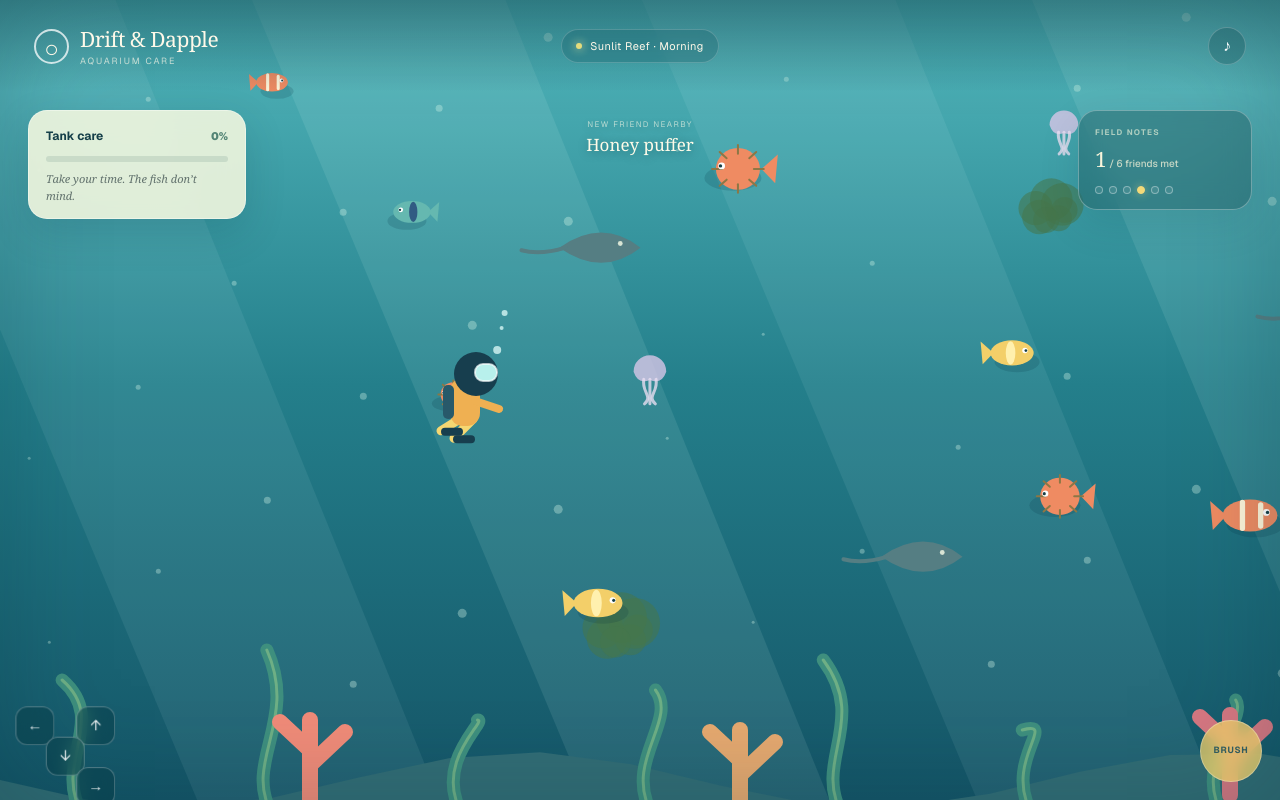
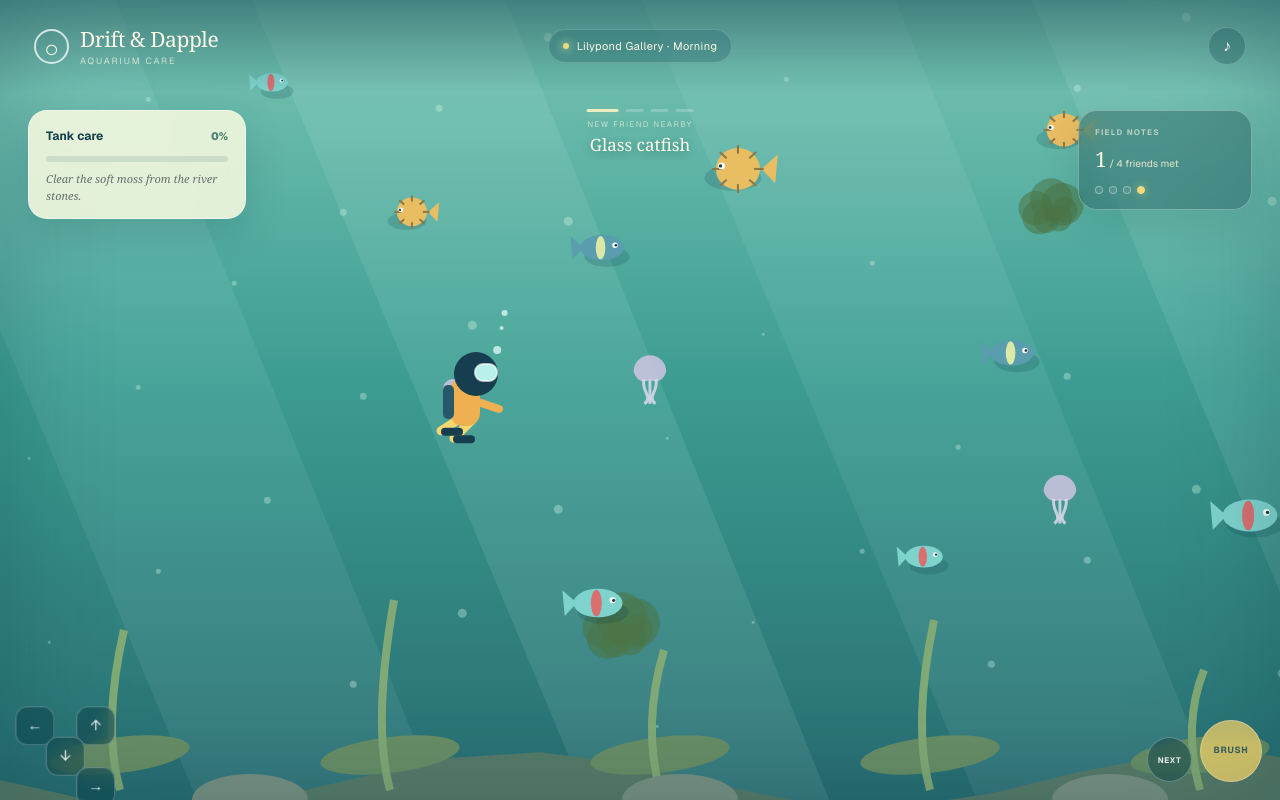
Before and after one commit to evan-y-zhong/cozy-aquarium, a Next.js app: page / in a window 1280 px wide. Built offline with nearby package versions, Linux system fonts and the light colour scheme.

Commit message:
Add multi-habitat aquarium journey

```diff
--- a/app/globals.css
+++ b/app/globals.css
@@ -31,6 +31,10 @@ button { font: inherit; }
 .species-dots { display: flex; gap: 6px; margin-top: 10px; }
 .species-dots i { width: 8px; height: 8px; border: 1px solid rgba(255,255,255,.36); border-radius: 50%; background: rgba(255,255,255,.08); transition: .3s ease; }
 .species-dots i.found { border-color: #f3d979; background: #f3d979; box-shadow: 0 0 9px rgba(255,229,129,.48); }
+.level-map { position: absolute; z-index: 2; top: 109px; left: 50%; display: flex; gap: 7px; transform: translateX(-50%); pointer-events: none; }
+.level-map span { width: 18px; height: 3px; border-radius: 99px; background: rgba(255,255,255,.22); transition: .35s ease; }
+.level-map span.current { width: 32px; background: rgba(255,248,195,.86); box-shadow: 0 0 10px rgba(255,240,159,.3); }
+.level-map span.visited { background: rgba(220,238,193,.5); }
 .creature-label { position: absolute; z-index: 2; top: 118px; left: 50%; opacity: 0; transform: translate(-50%, -5px); text-align: center; color: #fffbe8; text-shadow: 0 2px 10px rgba(4,50,58,.4); transition: .25s ease; pointer-events: none; }
 .creature-label.visible { opacity: 1; transform: translate(-50%, 0); }
 .creature-label span { display: block; font-size: 8px; text-transform: uppercase; letter-spacing: .18em; opacity: .62; }
@@ -41,23 +45,40 @@ kbd { display: inline-grid; min-width: 27px; height: 25px; place-items: center;
 .controls-card { position: absolute; z-index: 2; left: 50%; bottom: 24px; display: flex; align-items: center; gap: 13px; transform: translateX(-50%); padding: 9px 15px; border: 1px solid rgba(255,255,255,.2); border-radius: 999px; background: rgba(10,61,71,.48); color: rgba(247,255,243,.82); backdrop-filter: blur(10px); font-size: 10px; white-space: nowrap; }
 .controls-card kbd { height: 22px; background: rgba(249,252,226,.9); }
 .controls-card i { width: 3px; height: 3px; border-radius: 50%; background: rgba(255,255,255,.4); }
+.next-card { position: absolute; z-index: 3; right: 27px; bottom: 24px; width: 174px; padding: 8px 10px 9px; border: 1px solid rgba(255,255,255,.22); border-radius: 15px; background: rgba(9,55,67,.48); color: rgba(251,253,229,.9); backdrop-filter: blur(10px); transition: transform .2s ease, background .2s ease; }
+.next-card.holding { transform: translateY(-2px); background: rgba(18,70,77,.72); }
+.next-copy { display: flex; align-items: center; gap: 9px; }
+.next-copy kbd { flex: 0 0 auto; }
+.next-copy span { overflow: hidden; font-family: Georgia, serif; font-size: 11px; text-overflow: ellipsis; white-space: nowrap; }
+.next-copy small { display: block; margin-bottom: 1px; color: rgba(242,248,224,.54); font-family: var(--font-geist-sans), sans-serif; font-size: 7px; text-transform: uppercase; letter-spacing: .11em; }
+.next-track { height: 2px; overflow: hidden; margin-top: 7px; border-radius: 4px; background: rgba(255,255,255,.13); }
+.next-track span { display: block; height: 100%; border-radius: inherit; background: #f0d879; }
 .touch-controls { display: none; }
 .completion-card { position: absolute; z-index: 4; left: 50%; top: 50%; display: flex; align-items: center; gap: 14px; width: min(390px, calc(100% - 32px)); padding: 18px 22px; opacity: 0; transform: translate(-50%, -42%); border: 1px solid rgba(255,255,255,.6); border-radius: 24px; background: rgba(255, 249, 224, .94); box-shadow: 0 24px 70px rgba(5,52,59,.25); transition: .6s cubic-bezier(.16,1,.3,1); pointer-events: none; }
 .completion-card.visible { opacity: 1; transform: translate(-50%, -50%); }
 .completion-card > span { display: grid; flex: 0 0 43px; width: 43px; height: 43px; place-items: center; border-radius: 50%; background: #e6cf72; color: #fffce7; font-size: 20px; }
 .completion-card strong { font-family: Georgia, serif; font-size: 18px; font-weight: 500; }
 .completion-card p { margin: 3px 0 0; color: #63756e; font-size: 10px; }
+.level-intro { position: absolute; z-index: 7; top: 50%; left: 50%; opacity: 0; transform: translate(-50%, -45%); color: #fff9df; text-align: center; text-shadow: 0 4px 22px rgba(3,30,43,.45); transition: opacity .65s ease, transform .65s cubic-bezier(.16,1,.3,1); pointer-events: none; }
+.level-intro.visible { opacity: 1; transform: translate(-50%, -50%); }
+.level-intro span { display: block; margin-bottom: 7px; font-size: 8px; font-weight: 650; text-transform: uppercase; letter-spacing: .22em; opacity: .7; }
+.level-intro strong { display: block; font-family: Georgia, serif; font-size: clamp(34px, 5vw, 62px); font-weight: 500; letter-spacing: -.03em; }
+.level-intro p { margin: 6px 0 0; font-family: Georgia, serif; font-size: 13px; font-style: italic; opacity: .78; }
+.transition-wash { position: absolute; z-index: 6; inset: 0; background: #f7f2cf; mix-blend-mode: screen; pointer-events: none; }
 @media (hover: none), (pointer: coarse) {
   .controls-card { display: none; }
   .touch-controls { position: absolute; z-index: 3; inset: auto 18px 18px; display: flex; align-items: end; justify-content: space-between; pointer-events: none; }
   .direction-pad { display: grid; grid-template-columns: repeat(3, 39px); grid-template-rows: repeat(2, 39px); gap: 4px; transform: rotate(45deg); }
-  .direction-pad button, .brush-button { border: 1px solid rgba(255,255,255,.28); background: rgba(8,59,69,.48); color: rgba(255,255,255,.88); backdrop-filter: blur(8px); pointer-events: auto; touch-action: none; user-select: none; }
+  .direction-pad button, .brush-button, .next-button { border: 1px solid rgba(255,255,255,.28); background: rgba(8,59,69,.48); color: rgba(255,255,255,.88); backdrop-filter: blur(8px); pointer-events: auto; touch-action: none; user-select: none; }
   .direction-pad button { border-radius: 12px; transform: rotate(-45deg); font-size: 15px; }
   .direction-pad button:nth-child(1) { grid-column: 2; grid-row: 1; }
   .direction-pad button:nth-child(2) { grid-column: 1; grid-row: 2; }
   .direction-pad button:nth-child(3) { grid-column: 2; grid-row: 2; }
   .direction-pad button:nth-child(4) { grid-column: 3; grid-row: 2; }
+  .touch-actions { display: flex; align-items: end; gap: 8px; }
   .brush-button { width: 62px; height: 62px; border-radius: 50%; background: rgba(242, 208, 105, .72); color: #325c5e; font-size: 9px; font-weight: 700; text-transform: uppercase; letter-spacing: .08em; }
+  .next-button { width: 45px; height: 45px; border-radius: 50%; font-size: 8px; font-weight: 700; text-transform: uppercase; letter-spacing: .08em; }
+  .next-card { display: none; }
 }
-@media (max-width: 640px) { .game-header { height: 76px; padding: 0 17px; grid-template-columns: 1fr auto; } .tank-label { display: none; } .brand h1 { font-size: 18px; } .care-card { top: 82px; left: 14px; width: 184px; padding: 13px 14px; } .field-card { top: 82px; right: 14px; width: 139px; padding: 12px 13px; } .creature-label { top: 168px; } .clean-prompt { bottom: 98px; } }
+@media (max-width: 640px) { .game-header { height: 76px; padding: 0 17px; grid-template-columns: 1fr auto; } .tank-label { display: none; } .brand h1 { font-size: 18px; } .care-card { top: 82px; left: 14px; width: 184px; padding: 13px 14px; } .field-card { top: 82px; right: 14px; width: 139px; padding: 12px 13px; } .level-map { top: 169px; } .creature-label { top: 188px; } .clean-prompt { bottom: 98px; } }
 @media (prefers-reduced-motion: reduce) { .clean-prompt, .progress-track span { transition: none; } }
--- a/app/page.tsx
+++ b/app/page.tsx
@@ -13,19 +13,87 @@ type Fish = {
   kind: 'tang' | 'clown' | 'butterfly' | 'puffer' | 'ray' | 'jelly';
   phase: number;
   temperament: 'shy' | 'curious' | 'calm';
+  name: string;
 };
 
 type Algae = { x: number; y: number; amount: number; size: number };
 
+type Level = {
+  id: 'freshwater' | 'saltwater' | 'kelp' | 'deepsea';
+  name: string;
+  moment: string;
+  note: string;
+  colors: [string, string, string];
+  floor: string;
+  growth: string;
+  species: Array<{ kind: Fish['kind']; name: string; color: string; accent: string }>;
+};
+
 const WORLD = { width: 2800, height: 1050 };
-const SPECIES = {
-  tang: 'Blue tang',
-  clown: 'Clownfish',
-  butterfly: 'Butterflyfish',
-  puffer: 'Honey puffer',
-  ray: 'Reef ray',
-  jelly: 'Moon jelly',
-} as const;
+const LEVELS: Level[] = [
+  {
+    id: 'freshwater',
+    name: 'Lilypond Gallery',
+    moment: 'Morning',
+    note: 'Clear the soft moss from the river stones.',
+    colors: ['#79c6b5', '#3c9c91', '#276d72'],
+    floor: '#577b68',
+    growth: '76, 117, 69',
+    species: [
+      { kind: 'butterfly', name: 'Neon tetra', color: '#7fd3cd', accent: '#db6f70' },
+      { kind: 'puffer', name: 'Golden gourami', color: '#e9bd62', accent: '#fff0b4' },
+      { kind: 'tang', name: 'Blue discus', color: '#5a9dae', accent: '#dce9a6' },
+      { kind: 'jelly', name: 'Glass catfish', color: '#dcefea', accent: '#aacfc9' },
+    ],
+  },
+  {
+    id: 'saltwater',
+    name: 'Sunlit Reef',
+    moment: 'Noon',
+    note: 'Brush the coral shelves until they glow.',
+    colors: ['#53b8bd', '#247f8b', '#145567'],
+    floor: '#326d75',
+    growth: '70, 119, 76',
+    species: [
+      { kind: 'clown', name: 'Clownfish', color: '#ef8b62', accent: '#fff0ae' },
+      { kind: 'tang', name: 'Blue tang', color: '#4f91be', accent: '#f2cf57' },
+      { kind: 'butterfly', name: 'Butterflyfish', color: '#f3cf69', accent: '#315b83' },
+      { kind: 'puffer', name: 'Honey puffer', color: '#d9b85c', accent: '#fff0ae' },
+      { kind: 'ray', name: 'Reef ray', color: '#557e83', accent: '#d8e4d4' },
+    ],
+  },
+  {
+    id: 'kelp',
+    name: 'Kelp Forest',
+    moment: 'Golden Hour',
+    note: 'Tidy the old stones beneath the swaying canopy.',
+    colors: ['#5d9e87', '#2e746b', '#173f4c'],
+    floor: '#3e5e4c',
+    growth: '102, 124, 65',
+    species: [
+      { kind: 'puffer', name: 'Garibaldi', color: '#ed9b4a', accent: '#f7c56a' },
+      { kind: 'butterfly', name: 'Copper rockfish', color: '#b96d4f', accent: '#e2ba78' },
+      { kind: 'ray', name: 'Leopard shark', color: '#74877e', accent: '#d4dece' },
+      { kind: 'jelly', name: 'Sea nettle', color: '#e0c6b4', accent: '#f0dba4' },
+    ],
+  },
+  {
+    id: 'deepsea',
+    name: 'Midnight Trench',
+    moment: 'Quiet Watch',
+    note: 'Polish the mineral glass under the glowing shoals.',
+    colors: ['#152e49', '#10213d', '#090f28'],
+    floor: '#18263b',
+    growth: '53, 104, 105',
+    species: [
+      { kind: 'tang', name: 'Lanternfish', color: '#315474', accent: '#8de4c3' },
+      { kind: 'butterfly', name: 'Silver hatchetfish', color: '#7e9cab', accent: '#b9f0d9' },
+      { kind: 'jelly', name: 'Ghost jelly', color: '#8a8eda', accent: '#c6bcff' },
+      { kind: 'ray', name: 'Velvet ray', color: '#283657', accent: '#86d9c8' },
+      { kind: 'puffer', name: 'Little angler', color: '#55627a', accent: '#f5d66d' },
+    ],
+  },
+];
 
 function roundedRect(
   ctx: CanvasRenderingContext2D,
@@ -205,17 +273,66 @@ function drawDiver(ctx: CanvasRenderingContext2D, x: number, y: number, facing:
   ctx.restore();
 }
 
-function drawReef(ctx: CanvasRenderingContext2D) {
-  ctx.fillStyle = '#326d75';
+function drawEnvironment(ctx: CanvasRenderingContext2D, level: Level, time: number) {
+  ctx.fillStyle = level.floor;
   ctx.beginPath();
   ctx.moveTo(0, 900);
   for (let x = 0; x <= WORLD.width; x += 90) {
-    ctx.lineTo(x, 880 + Math.sin(x * 0.009) * 28);
+    ctx.lineTo(x, 880 + Math.sin(x * 0.009 + LEVELS.indexOf(level)) * 28);
   }
   ctx.lineTo(WORLD.width, WORLD.height);
   ctx.lineTo(0, WORLD.height);
   ctx.fill();
 
+  if (level.id === 'freshwater') {
+    for (let x = 120; x < WORLD.width; x += 270) {
+      ctx.fillStyle = '#678e65';
+      ctx.beginPath();
+      ctx.ellipse(x, 855, 70, 18, -0.12, 0, Math.PI * 2);
+      ctx.fill();
+      ctx.strokeStyle = '#80a975';
+      ctx.lineWidth = 8;
+      ctx.beginPath();
+      ctx.moveTo(x, 890);
+      ctx.quadraticCurveTo(x - 18, 825, x + 4, 770 - (x % 80));
+      ctx.stroke();
+    }
+    for (let x = 250; x < WORLD.width; x += 430) {
+      ctx.fillStyle = '#789182';
+      ctx.beginPath();
+      ctx.ellipse(x, 900, 58, 26, 0, 0, Math.PI * 2);
+      ctx.fill();
+    }
+  } else if (level.id === 'kelp') {
+    for (let x = 55; x < WORLD.width; x += 105) {
+      const h = 260 + ((x * 13) % 330);
+      const sway = Math.sin(time * 0.0007 + x) * 32;
+      ctx.strokeStyle = x % 210 ? '#597b48' : '#719253';
+      ctx.lineWidth = 18;
+      ctx.lineCap = 'round';
+      ctx.beginPath();
+      ctx.moveTo(x, 920);
+      ctx.bezierCurveTo(x - 40, 780, x + sway + 30, 650, x + sway, 920 - h);
+      ctx.stroke();
+      ctx.fillStyle = 'rgba(152, 174, 87, .58)';
+      ctx.beginPath();
+      ctx.ellipse(x + sway - 10, 940 - h, 34, 14, -0.4, 0, Math.PI * 2);
+      ctx.fill();
+    }
+  } else if (level.id === 'deepsea') {
+    for (let x = 160; x < WORLD.width; x += 340) {
+      ctx.fillStyle = x % 680 ? '#23344b' : '#2d3c54';
+      ctx.beginPath();
+      ctx.moveTo(x - 90, 900);
+      ctx.lineTo(x - 18, 760 - (x % 90));
+      ctx.lineTo(x + 75, 900);
+      ctx.fill();
+      ctx.fillStyle = 'rgba(112, 230, 195, .54)';
+      ctx.beginPath();
+      ctx.arc(x - 10, 835, 3.5, 0, Math.PI * 2);
+      ctx.fill();
+    }
+  } else {
     for (let x = 80; x < WORLD.width; x += 190) {
       const h = 70 + ((x * 17) % 100);
       ctx.strokeStyle = x % 380 ? '#3e8f7e' : '#7fae72';
@@ -229,7 +346,9 @@ function drawReef(ctx: CanvasRenderingContext2D) {
       ctx.lineWidth = 3;
       ctx.stroke();
     }
+  }
 
+  if (level.id !== 'saltwater') return;
   const coral = [
     [310, 900, '#f18b78'], [740, 910, '#e6a96f'], [1230, 895, '#d87882'],
     [1700, 915, '#d799bd'], [2240, 900, '#ef9a75'], [2600, 905, '#ddbb6a'],
@@ -251,13 +370,17 @@ function drawReef(ctx: CanvasRenderingContext2D) {
 
 export default function Home() {
   const canvasRef = useRef<HTMLCanvasElement>(null);
-  const touchInput = useRef({ x: 0, y: 0, cleaning: false });
+  const touchInput = useRef({ x: 0, y: 0, cleaning: false, next: false });
   const audioRef = useRef<{ context: AudioContext; gain: GainNode; timer: number } | null>(null);
+  const [levelIndex, setLevelIndex] = useState(0);
   const [cleaned, setCleaned] = useState(0);
   const [nearAlgae, setNearAlgae] = useState(false);
   const [nearbyCreature, setNearbyCreature] = useState('');
   const [discovered, setDiscovered] = useState<string[]>([]);
   const [soundOn, setSoundOn] = useState(false);
+  const [nextProgress, setNextProgress] = useState(0);
+  const [showLevelIntro, setShowLevelIntro] = useState(true);
+  const level = LEVELS[levelIndex];
 
   const setTouchDirection = (x: number, y: number) => {
     touchInput.current.x = x;
@@ -309,19 +432,27 @@ export default function Home() {
     const ctx = canvas.getContext('2d');
     if (!ctx) return;
 
+    setCleaned(0);
+    setNearAlgae(false);
+    setNearbyCreature('');
+    setDiscovered([]);
+    setNextProgress(0);
+    setShowLevelIntro(true);
+    const introTimer = window.setTimeout(() => setShowLevelIntro(false), 2200);
     const player = { x: 470, y: 500, vx: 0, vy: 0, facing: 1 };
     const camera = { x: 0, y: 0 };
     const keys = new Set<string>();
-    const kinds: Fish['kind'][] = ['clown', 'tang', 'butterfly', 'puffer', 'ray', 'jelly'];
+    const species = level.species;
     const fish: Fish[] = Array.from({ length: 27 }, (_, i) => ({
       x: 180 + ((i * 347) % 2450),
       y: 180 + ((i * 137) % 570),
       vx: (i % 2 ? -1 : 1) * (0.28 + (i % 4) * 0.07),
       vy: 0,
-      size: kinds[i % kinds.length] === 'ray' ? 45 + (i % 3) * 7 : 22 + (i % 5) * 4,
-      color: i % 3 === 0 ? '#ef8b62' : i % 3 === 1 ? '#65b8b0' : '#f3cf69',
-      accent: i % 2 ? '#315b83' : '#fff0ae',
-      kind: kinds[i % kinds.length],
+      size: species[i % species.length].kind === 'ray' ? 45 + (i % 3) * 7 : 22 + (i % 5) * 4,
+      color: species[i % species.length].color,
+      accent: species[i % species.length].accent,
+      kind: species[i % species.length].kind,
+      name: species[i % species.length].name,
       phase: i * 1.7,
       temperament: i % 5 === 0 ? 'curious' : i % 3 === 0 ? 'shy' : 'calm',
     }));
@@ -338,6 +469,8 @@ export default function Home() {
     let lastProgress = -1;
     let lastNear = false;
     let lastCreature = '';
+    let levelHold = 0;
+    let lastLevelHold = -1;
     const seen = new Set<string>();
 
     const resize = () => {
@@ -407,7 +540,7 @@ export default function Home() {
         const distance = Math.hypot(candidate.x - player.x, candidate.y - player.y);
         return distance < best.distance ? { fish: candidate, distance } : best;
       }, { fish: null, distance: Infinity });
-      const creatureName = closestFish.fish && closestFish.distance < 125 ? SPECIES[closestFish.fish.kind] : '';
+      const creatureName = closestFish.fish && closestFish.distance < 125 ? closestFish.fish.name : '';
       if (creatureName && !seen.has(creatureName)) {
         seen.add(creatureName);
         setDiscovered(Array.from(seen));
@@ -429,16 +562,29 @@ export default function Home() {
       if (progress !== lastProgress) { lastProgress = progress; setCleaned(progress); }
       if (isNear !== lastNear) { lastNear = isNear; setNearAlgae(isNear); }
 
+      if (keys.has('x') || touchInput.current.next) {
+        levelHold = Math.min(100, levelHold + 1.4 * dt);
+      } else {
+        levelHold = Math.max(0, levelHold - 2.5 * dt);
+      }
+      const roundedHold = Math.round(levelHold);
+      if (roundedHold !== lastLevelHold) { lastLevelHold = roundedHold; setNextProgress(roundedHold); }
+      if (levelHold >= 100) {
+        active = false;
+        setLevelIndex((current) => (current + 1) % LEVELS.length);
+        return;
+      }
+
       const ocean = ctx.createLinearGradient(0, 0, 0, rect.height);
-      ocean.addColorStop(0, '#53b8bd');
-      ocean.addColorStop(0.48, '#247f8b');
-      ocean.addColorStop(1, '#145567');
+      ocean.addColorStop(0, level.colors[0]);
+      ocean.addColorStop(0.48, level.colors[1]);
+      ocean.addColorStop(1, level.colors[2]);
       ctx.fillStyle = ocean;
       ctx.fillRect(0, 0, rect.width, rect.height);
 
       ctx.save();
       ctx.translate(-camera.x, -camera.y);
-      for (let i = 0; i < 9; i += 1) {
+      for (let i = 0; i < (level.id === 'deepsea' ? 0 : 9); i += 1) {
         ctx.fillStyle = `rgba(225, 255, 245, ${0.07 + (i % 2) * 0.025})`;
         ctx.beginPath();
         ctx.moveTo(i * 390 - 180, 0);
@@ -448,7 +594,7 @@ export default function Home() {
         ctx.fill();
       }
 
-      ctx.fillStyle = 'rgba(218, 249, 234, .34)';
+      ctx.fillStyle = level.id === 'deepsea' ? 'rgba(117, 241, 210, .48)' : 'rgba(218, 249, 234, .34)';
       for (let i = 0; i < 70; i += 1) {
         const bx = (i * 173 + time * (0.009 + (i % 3) * 0.004)) % WORLD.width;
         const by = 70 + ((i * 113 - time * 0.016) % 760 + 760) % 760;
@@ -457,10 +603,10 @@ export default function Home() {
         ctx.fill();
       }
 
-      drawReef(ctx);
+      drawEnvironment(ctx, level, time);
       algae.forEach((patch) => {
         if (patch.amount <= 0.01) return;
-        ctx.fillStyle = `rgba(70, 119, 76, ${0.13 + patch.amount * 0.42})`;
+        ctx.fillStyle = `rgba(${level.growth}, ${0.13 + patch.amount * 0.42})`;
         for (let i = 0; i < 7; i += 1) {
           const angle = i * 2.4;
           ctx.beginPath();
@@ -491,8 +637,9 @@ export default function Home() {
       window.removeEventListener('resize', resize);
       window.removeEventListener('keydown', onKeyDown);
       window.removeEventListener('keyup', onKeyUp);
+      window.clearTimeout(introTimer);
     };
-  }, []);
+  }, [level]);
 
   useEffect(() => () => {
     if (!audioRef.current) return;
@@ -508,23 +655,27 @@ export default function Home() {
           <span className="brand-mark" aria-hidden="true">○</span>
           <div><h1>Drift &amp; Dapple</h1><p>aquarium care</p></div>
         </div>
-        <div className="tank-label"><span /> Sunlit Reef · Morning</div>
+        <div className="tank-label"><span /> {level.name} · {level.moment}</div>
         <button className={`sound-button ${soundOn ? 'active' : ''}`} type="button" onClick={toggleSound} aria-label={soundOn ? 'Turn ambient sound off' : 'Turn ambient sound on'}>{soundOn ? '♫' : '♪'}</button>
       </header>
 
       <aside className="care-card" aria-live="polite">
         <div className="care-row"><span>Tank care</span><strong>{cleaned}%</strong></div>
         <div className="progress-track"><span style={{ width: `${cleaned}%` }} /></div>
-        <p>{cleaned >= 100 ? 'The reef feels fresh and bright.' : 'Take your time. The fish don’t mind.'}</p>
+        <p>{cleaned >= 100 ? 'This habitat feels fresh and bright.' : level.note}</p>
       </aside>
 
       <aside className="field-card" aria-live="polite">
         <span className="eyebrow">Field notes</span>
-        <strong>{discovered.length}<small> / 6 friends met</small></strong>
-        <div className="species-dots" aria-label={`${discovered.length} of 6 species discovered`}>
-          {Object.values(SPECIES).map((name) => <i key={name} className={discovered.includes(name) ? 'found' : ''} title={discovered.includes(name) ? name : 'Undiscovered'} />)}
+        <strong>{discovered.length}<small> / {level.species.length} friends met</small></strong>
+        <div className="species-dots" aria-label={`${discovered.length} of ${level.species.length} species discovered`}>
+          {level.species.map(({ name }) => <i key={name} className={discovered.includes(name) ? 'found' : ''} title={discovered.includes(name) ? name : 'Undiscovered'} />)}
         </div>
       </aside>
+
+      <nav className="level-map" aria-label="Aquarium journey">
+        {LEVELS.map((item, index) => <span key={item.id} className={index === levelIndex ? 'current' : index < levelIndex ? 'visited' : ''} title={item.name} />)}
+      </nav>
 
       <div className={`creature-label ${nearbyCreature ? 'visible' : ''}`}>
         <span>new friend nearby</span><strong>{nearbyCreature}</strong>
@@ -537,7 +688,12 @@ export default function Home() {
       <div className="controls-card">
         <span><kbd>WASD</kbd> or <kbd>↑ ↓ ← →</kbd> to swim</span>
         <i />
-        <span>Find the soft green algae</span>
+        <span><kbd>Space</kbd> to brush</span>
+      </div>
+
+      <div className={`next-card ${nextProgress > 0 ? 'holding' : ''}`}>
+        <div className="next-copy"><kbd>X</kbd><span><small>hold to travel</small>{LEVELS[(levelIndex + 1) % LEVELS.length].name}</span></div>
+        <div className="next-track"><span style={{ width: `${nextProgress}%` }} /></div>
       </div>
 
       <div className="touch-controls" aria-label="Touch controls">
@@ -547,12 +703,22 @@ export default function Home() {
           <button type="button" aria-label="Swim down" onPointerDown={() => setTouchDirection(0, 1)} onPointerUp={() => setTouchDirection(0, 0)} onPointerCancel={() => setTouchDirection(0, 0)}>↓</button>
           <button type="button" aria-label="Swim right" onPointerDown={() => setTouchDirection(1, 0)} onPointerUp={() => setTouchDirection(0, 0)} onPointerCancel={() => setTouchDirection(0, 0)}>→</button>
         </div>
+        <div className="touch-actions">
+          <button className="next-button" type="button" aria-label="Hold to travel to the next aquarium" onPointerDown={() => { touchInput.current.next = true; }} onPointerUp={() => { touchInput.current.next = false; }} onPointerCancel={() => { touchInput.current.next = false; }}>next</button>
           <button className="brush-button" type="button" aria-label="Gently brush algae" onPointerDown={() => { touchInput.current.cleaning = true; }} onPointerUp={() => { touchInput.current.cleaning = false; }} onPointerCancel={() => { touchInput.current.cleaning = false; }}>brush</button>
+        </div>
       </div>
 
       <div className={`completion-card ${cleaned >= 100 ? 'visible' : ''}`} role="status">
-        <span>✦</span><div><strong>The reef is glowing</strong><p>Stay awhile. There’s nowhere else you need to be.</p></div>
+        <span>✦</span><div><strong>{level.name} is glowing</strong><p>Stay awhile, or hold X when you feel ready to wander on.</p></div>
       </div>
+
+      <div className={`level-intro ${showLevelIntro ? 'visible' : ''}`} aria-live="polite">
+        <span>Habitat {levelIndex + 1} of {LEVELS.length}</span>
+        <strong>{level.name}</strong>
+        <p>{level.moment}</p>
+      </div>
+      <div className="transition-wash" style={{ opacity: nextProgress / 100 }} />
     </main>
   );
 }
```
Lines whose indentation alone changed are shown as unchanged.
